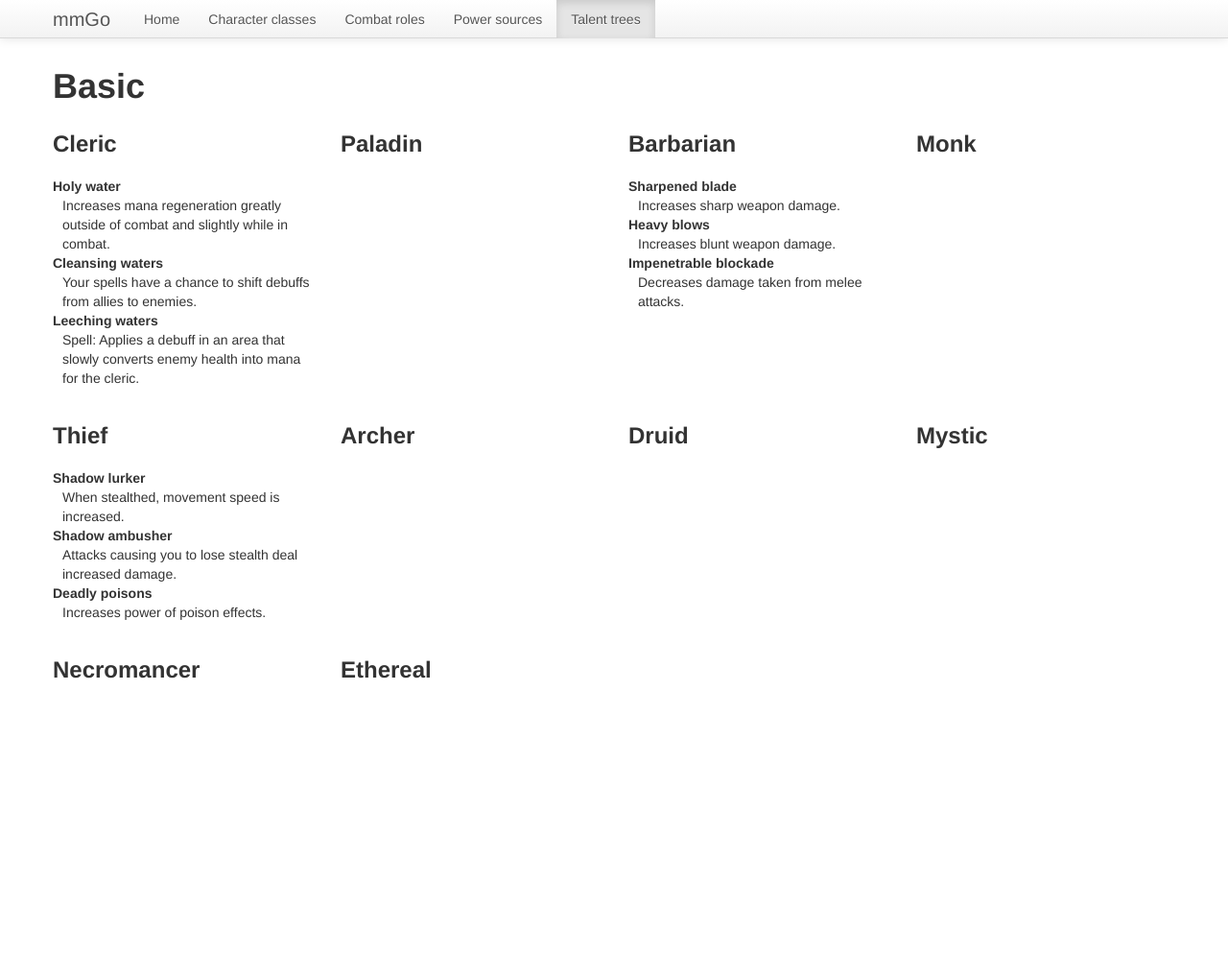
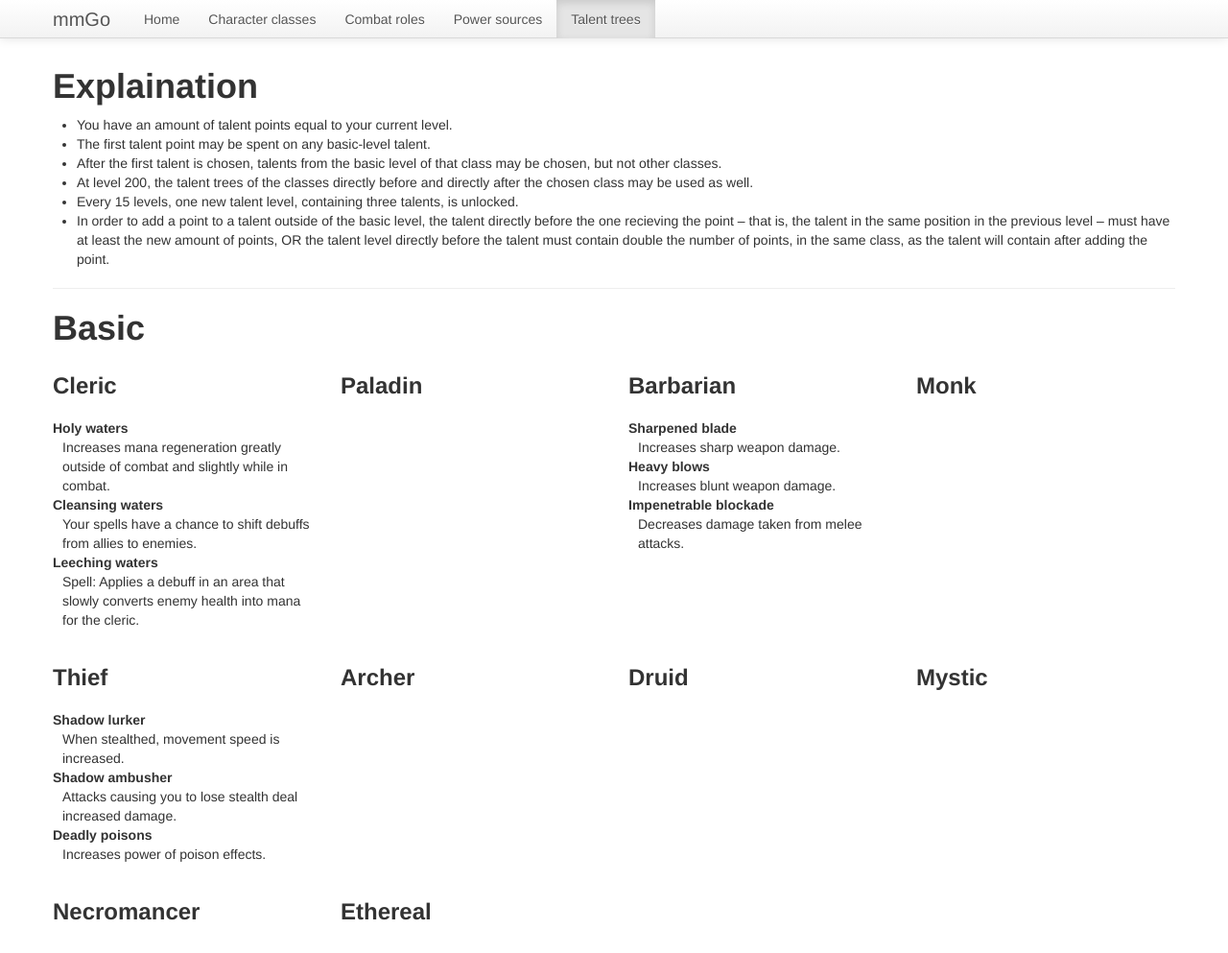
Before and after one commit to Nightgunner5/mmgo, a plain HTML site: page talents.html in a window 1280 px wide. Shown: the whole page at 96% size. Before the commit the page ends 800 px from the top, so only its background shows below. Drawn offline with Linux system fonts and the light colour scheme.

Commit message:
explain a bit

```diff
--- a/talents.html
+++ b/talents.html
@@ -24,12 +24,33 @@
 </div>
 
 <div class="container">
+	<h1 id="explaination">Explaination</h1>
+	<ul>
+		<li>You have an amount of talent points equal to your current level.</li>
+		<li>The first talent point may be spent on any basic-level talent.</li>
+		<li>After the first talent is chosen, talents from the basic level of
+			that class may be chosen, but not other classes.</li>
+		<li>At level 200, the talent trees of the classes directly before and
+			directly after the chosen class may be used as well.</li>
+		<li>Every 15 levels, one new talent level, containing three talents,
+			is unlocked.</li>
+		<li>In order to add a point to a talent outside of the basic level,
+			the talent directly before the one recieving the point &ndash;
+			that is, the talent in the same position in the previous level
+			&ndash; must have at least the new amount of points, OR the
+			talent level directly before the talent must contain double
+			the number of points, in the same class, as the talent will
+			contain after adding the point.</li>
+	</ul>
+
+	<hr>
+
 	<h1 id="talent_0">Basic</h1>
 	<div class="row">
 		<div class="span3">
 			<h3>Cleric</h3>
 			<dl>
-				<dt>Holy water</dt><dd>Increases mana regeneration greatly outside of combat and slightly while in combat.</dd>
+				<dt>Holy waters</dt><dd>Increases mana regeneration greatly outside of combat and slightly while in combat.</dd>
 				<dt>Cleansing waters</dt><dd>Your spells have a chance to shift debuffs from allies to enemies.</dd>
 				<dt>Leeching waters</dt><dd>Spell: Applies a debuff in an area that slowly converts enemy health into mana for the cleric.</dd>
 			</dl>
```
